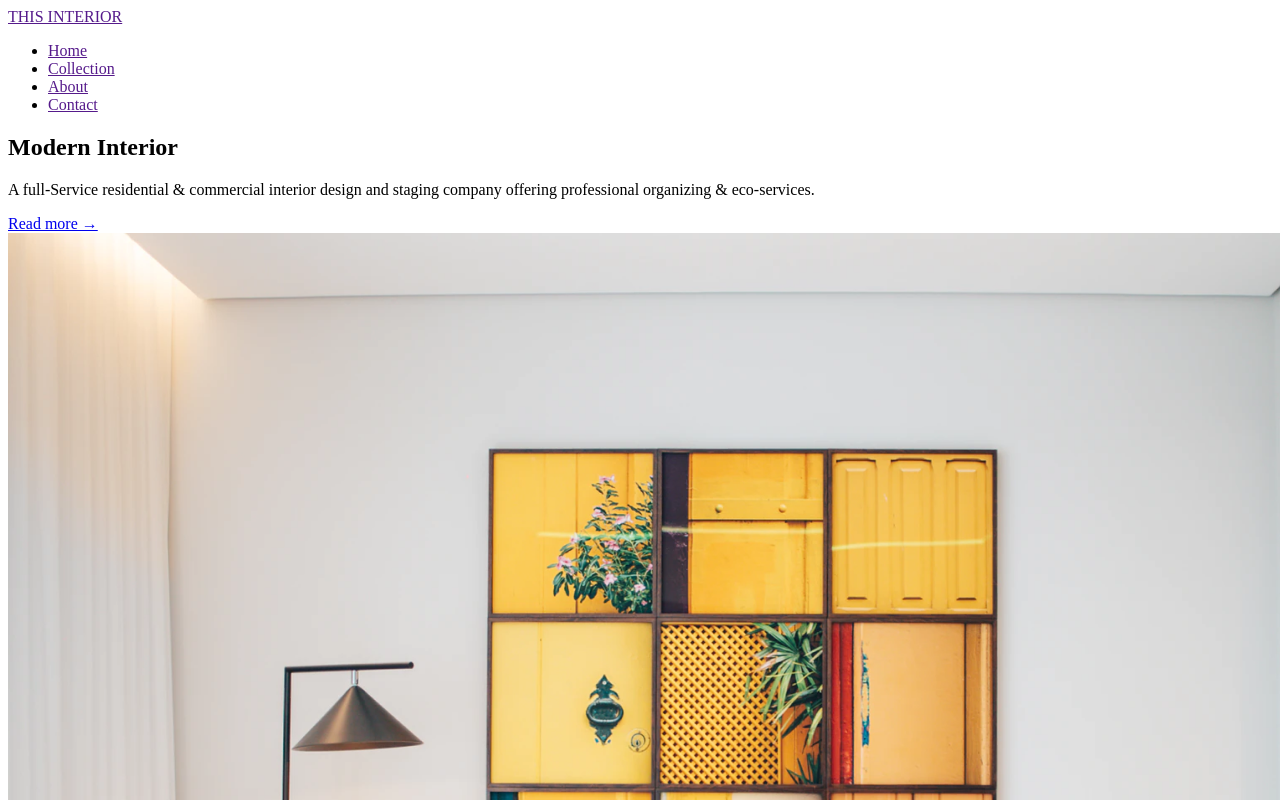
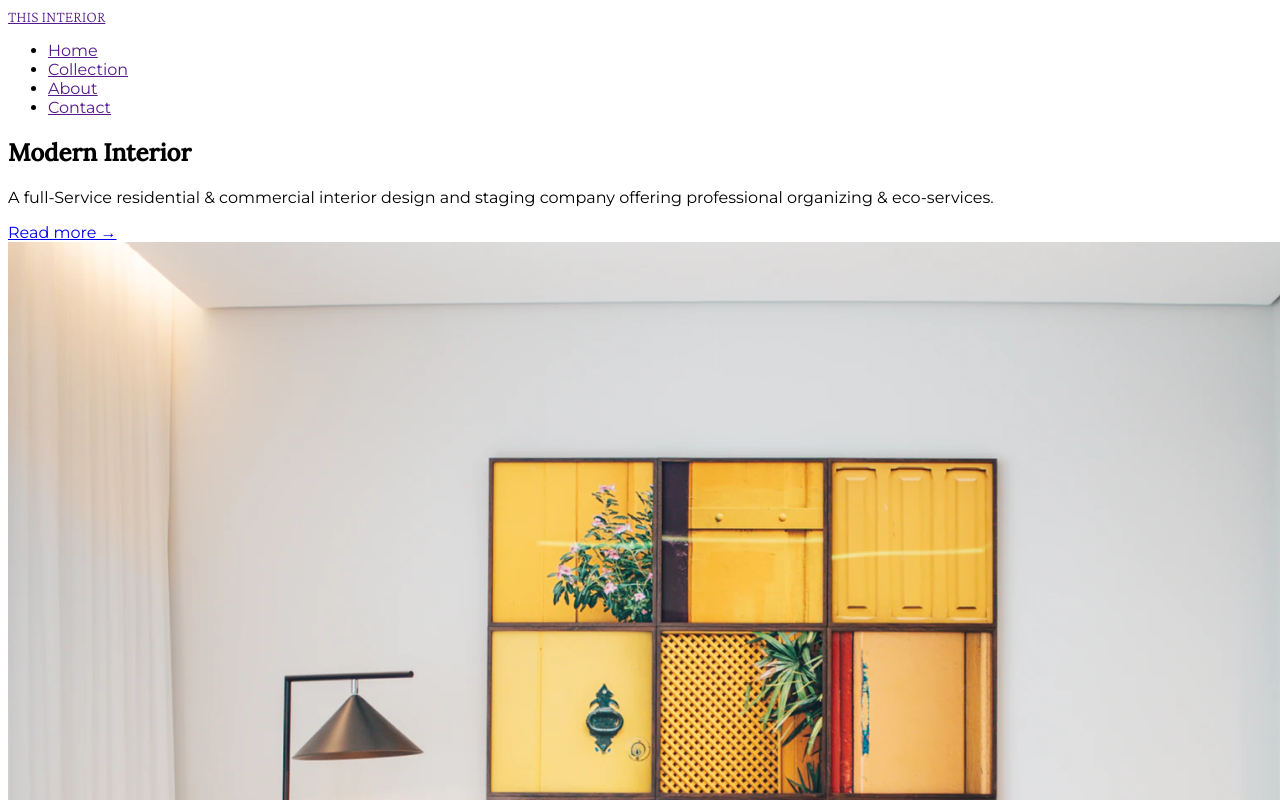
Before and after one commit to jahnvisrivastava100/Interior-Consultant, a plain HTML site: page index.html in a window 1280 px wide. Shown: the top 800 px of the page. Drawn offline with nearby package versions, Linux system fonts and the light colour scheme.

Commit message:
Adding Fonts

```diff
--- a/index.html
+++ b/index.html
@@ -6,7 +6,9 @@
     <meta name="viewport" content="width=device-width, initial-scale=1.0">
 
     <link rel="preconnect" href="https://fonts.gstatic.com">
-   <link href="https://fonts.googleapis.com/css2?family=Montserrat:wght@100&display=swap" rel="stylesheet">
+    <link href="https://fonts.googleapis.com/css2?family=Crimson+Pro:wght@200&family=Lora:wght@500&family=Montserrat:wght@400;500;700&display=swap" rel="stylesheet">
+    <link rel="stylesheet" href="style.css">
+
     <title>Interior Consultant</title>
 </head>
 <body>
--- /dev/null
+++ b/style.css
@@ -0,0 +1,12 @@
+body {
+  font-family: "Montserrat", sans-serif;
+}
+
+h1,
+h3 {
+  font-family: "Lora", sans-serif;
+}
+
+.logo {
+  font-family: "Crimson Pro", sans-serif;
+}
```
